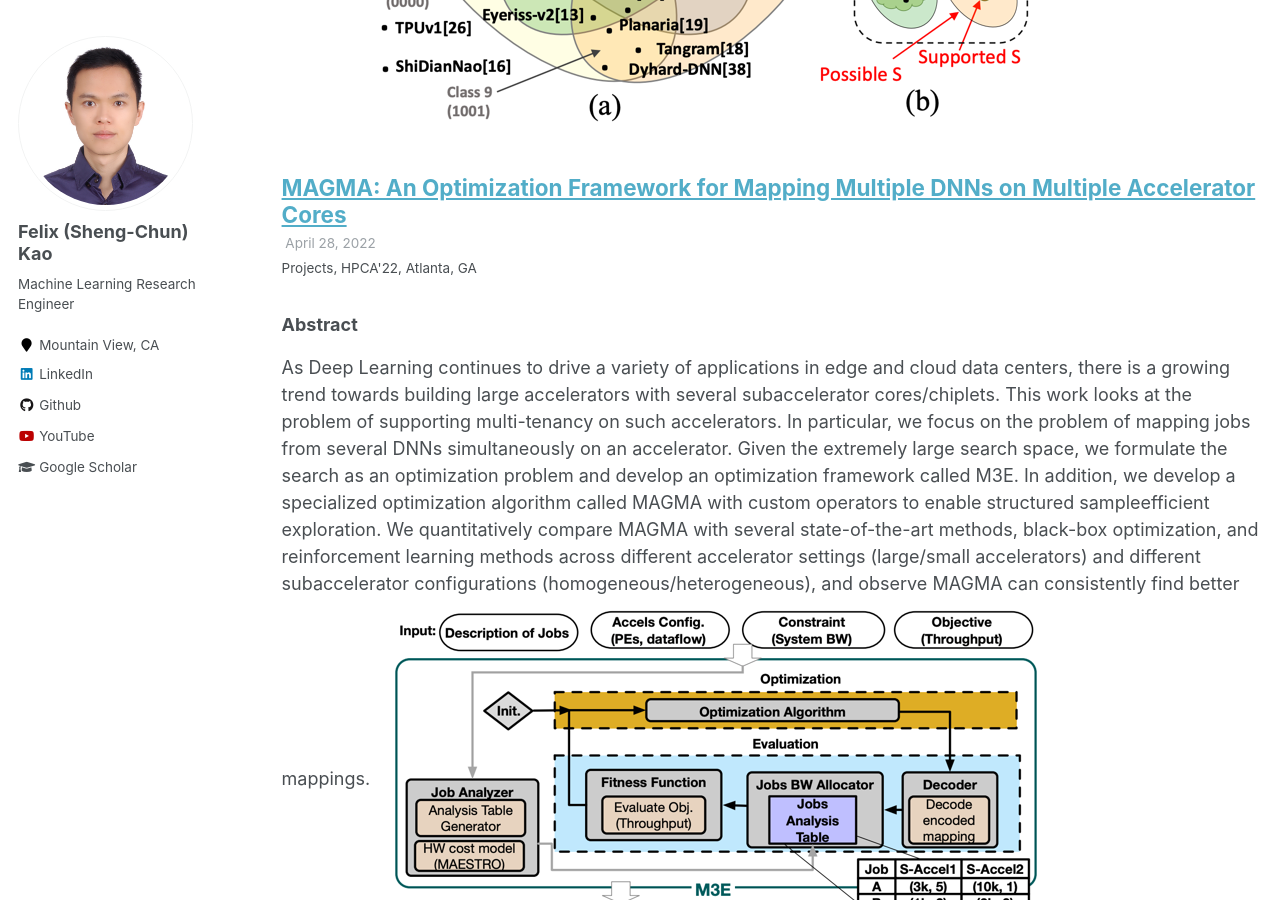
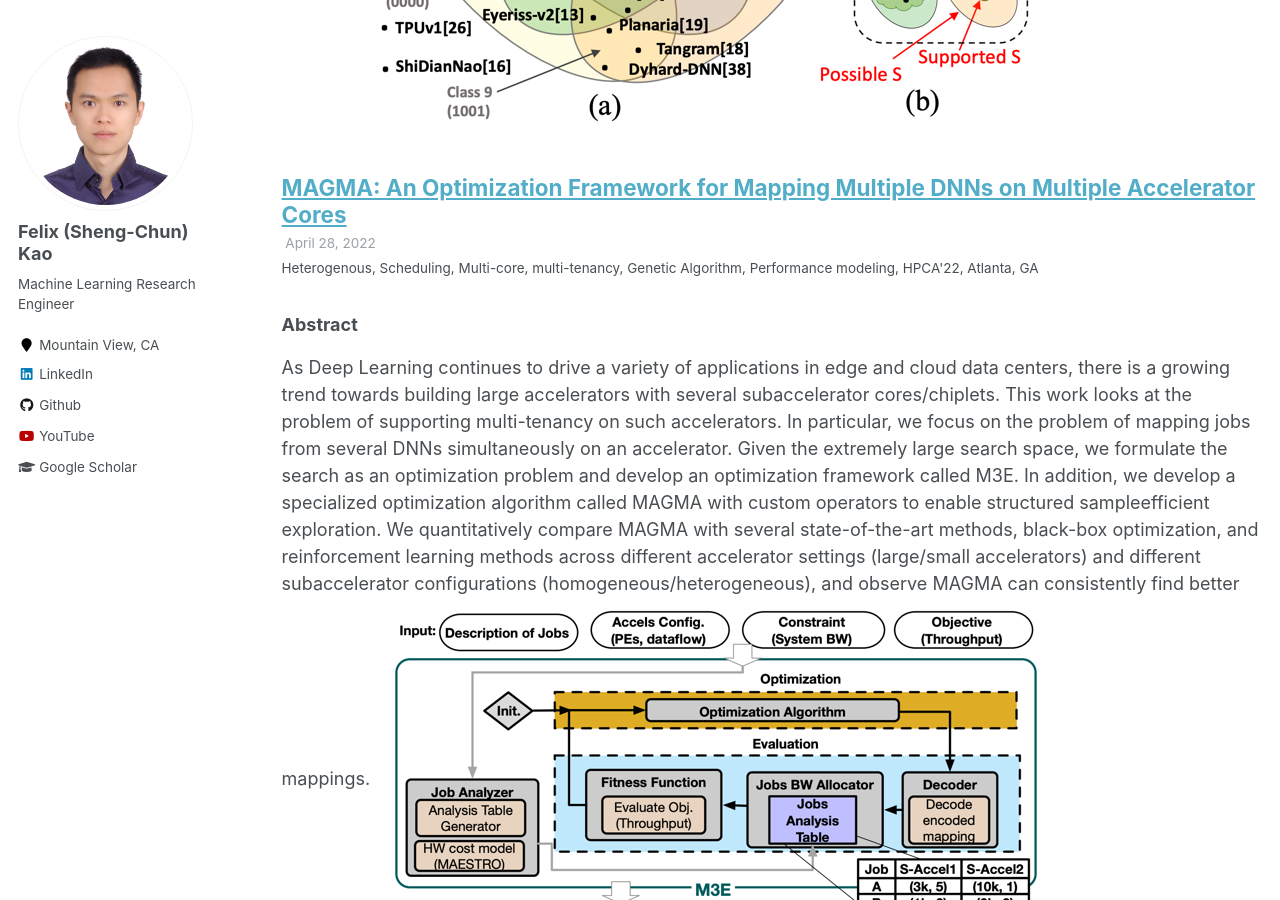
Before and after one commit to felix0901/felix, a Jekyll site: the page built from _pages/talks.html, in a window 1280 px wide and 900 px high, scrolled down 933 px. Built offline with Jekyll 4.4.1, drawn with Linux system fonts in a browser that asks for light colours.

Commit message:
Update 3-magma.md

```diff
--- a/_talks/3-magma.md
+++ b/_talks/3-magma.md
@@ -1,7 +1,7 @@
 ---
 title: "MAGMA: An Optimization Framework for Mapping Multiple DNNs on Multiple Accelerator Cores"
 collection: talks
-type: "Projects"
+type: "Heterogenous, Scheduling, Multi-core, multi-tenancy, Genetic Algorithm, Performance modeling"
 permalink: /talks/3-magma
 venue: "HPCA'22"
 date: 2022-04-28
```
